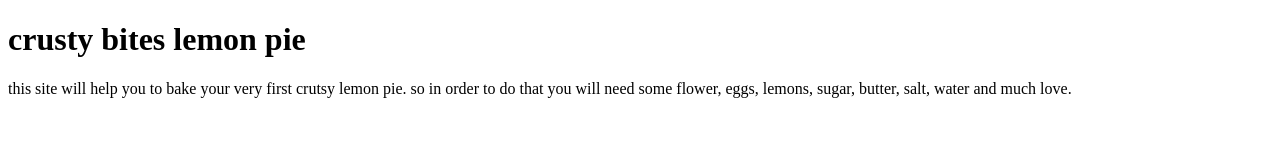
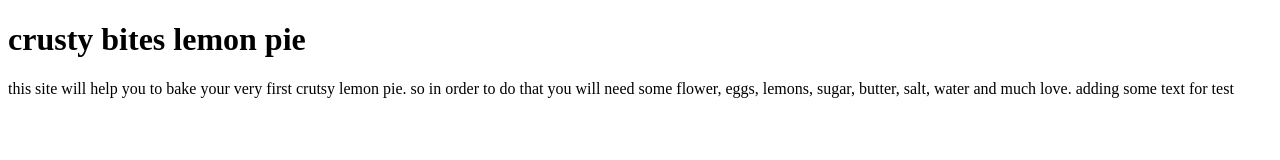
Before and after one commit to LarmaAlarma/Practice, a plain HTML site: page index.html in a window 1280 px wide. Drawn offline with Linux system fonts and the light colour scheme.

Commit message:
Updated text for site

```diff
--- a/index.html
+++ b/index.html
@@ -5,7 +5,8 @@
 <h1>crusty bites lemon pie</h1>
 <p> this site will help you to bake your very first crutsy lemon pie.
 so in order to do that you will need some
- flower, eggs, lemons, sugar, butter, salt, water and much love. </P>
+ flower, eggs, lemons, sugar, butter, salt, water and much love.
+ adding some text for test</P>
 
  </body>
  </html>
```
